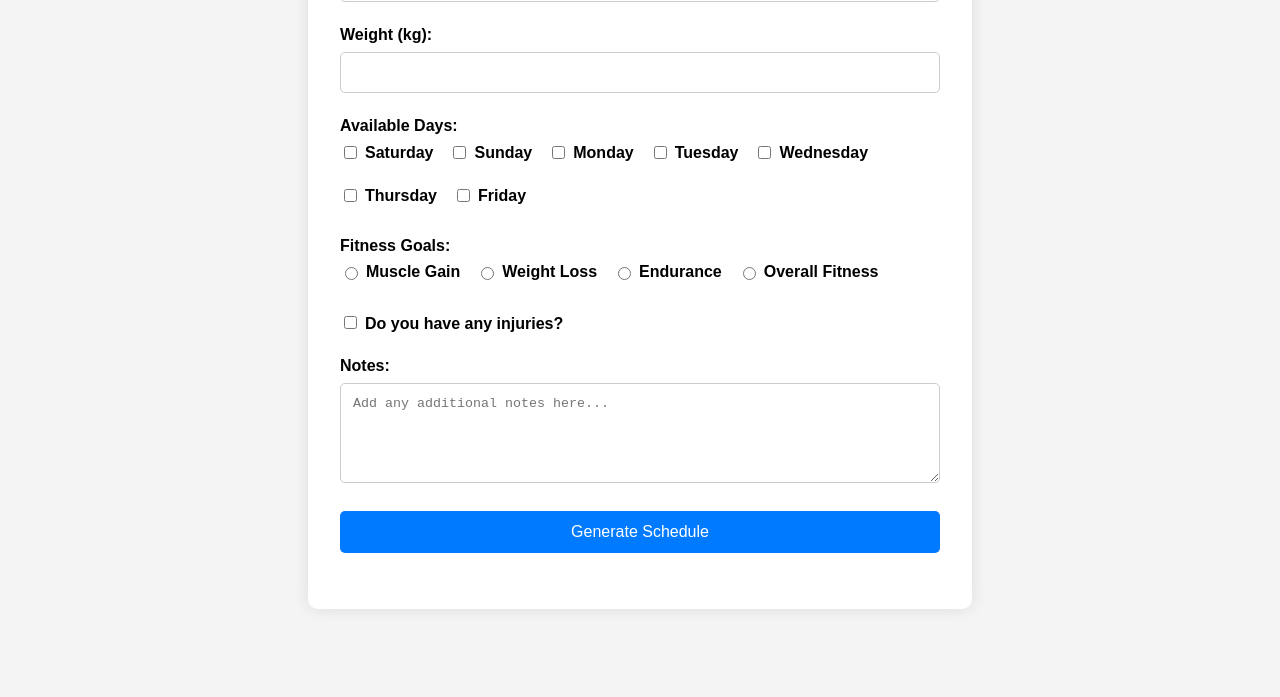
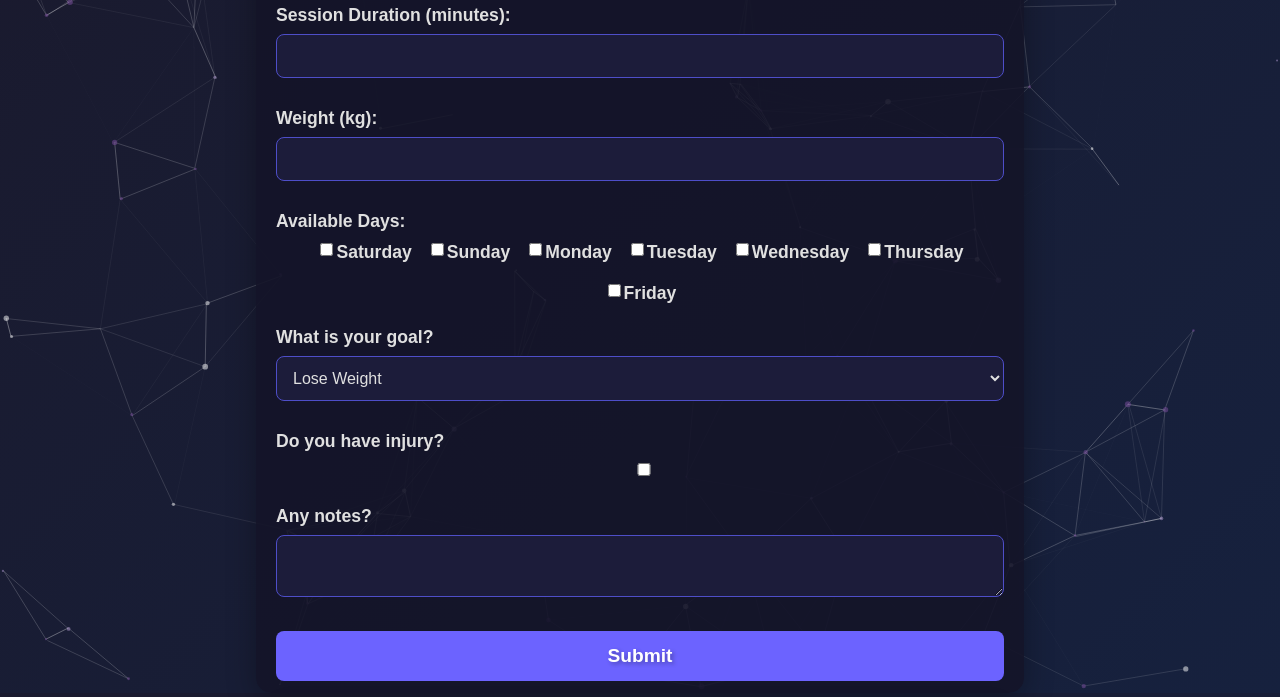
Before and after one commit to youssef-pplo/Ai-Gym-Scheduler, a plain HTML site: page index.html in a window 1280 px wide. Shown: the part 107-804 px from the top of the page. Drawn offline with nearby package versions, Linux system fonts and the light colour scheme.

Commit message:
Update index.html

```diff
--- a/index.html
+++ b/index.html
@@ -1,112 +1,147 @@
 <!DOCTYPE html>
 <html lang="en">
 <head>
-  <meta charset="UTF-8" />
-  <meta name="viewport" content="width=device-width, initial-scale=1.0" />
+    <meta charset="UTF-8">
+    <meta name="viewport" content="width=device-width, initial-scale=1.0">
       <title>Gym Schedule Generator</title>
     <style>
         body {
-      font-family: "Termina", sans-serif;
-      display: flex;
-      flex-direction: column;
-      justify-content: center;
-      align-items: center;
-      background-color: #f4f4f4;
+            font-family: 'Termina', sans-serif;
             margin: 0;
-      overflow-x: hidden;
+            padding: 0;
+            background: linear-gradient(135deg, #1a1a2e, #16213e);
+            overflow: hidden;
+            color: #ffffff;
+            height: 100vh;
         }
-    .form-container {
-      background-color: white;
-      padding: 2rem;
-      border-radius: 10px;
-      box-shadow: 0 0 15px rgba(0, 0, 0, 0.1);
-      max-width: 600px;
+
+        #particles-js {
+            position: absolute;
             width: 100%;
-      margin: 10px;
+            height: 100%;
+            background-size: cover;
+            z-index: -1;
         }
-    .form-group {
-      margin-bottom: 1.5rem;
+
+        /* Scrollbar Styling */
+        ::-webkit-scrollbar {
+            width: 8px;
         }
-    .form-group label {
-      display: block;
-      margin-bottom: 0.5rem;
-      font-weight: bold;
+
+        ::-webkit-scrollbar-track {
+            background: #2b2b42;
         }
-    .form-group input[type="number"],
-    .form-group textarea {
-      width: 100%;
-      padding: 0.75rem;
-      border: 1px solid #ccc;
-      border-radius: 5px;
+
+        ::-webkit-scrollbar-thumb {
+            background: #6c63ff;
+            border-radius: 8px;
+        }
+        * {
             box-sizing: border-box;
         }
-    .form-group textarea {
-      height: 100px;
-      resize: vertical;
+
+        ::-webkit-scrollbar-thumb:hover {
+            background: #4e4ec8;
         }
-    .form-group input[type="number"] {
-      step: 5;
+
+        .container {
+            overflow-x: hidden;
+            max-width: 60%;
+            margin: auto;
+            padding: 20px;
+            background: rgba(20, 20, 40, 0.9);
+            border-radius: 15px;
+            box-shadow: 0 8px 30px rgba(0, 0, 0, 0.3);
+            position: relative;
+            z-index: 1;
+            max-height: 100vh;
+            overflow-y: auto;
         }
-    .form-group input[type="checkbox"],
-    .form-group input[type="radio"] {
-      margin-right: 0.5rem;
+
+        h1 {
+            text-align: center;
+            margin-bottom: 20px;
+            color: #6c63ff;
+            font-size: 2.5rem;
+            font-weight: bold;
+            text-shadow: 2px 2px 4px rgba(0, 0, 0, 0.5);
         }
-    .checkbox-group,
-    .radio-group {
-      display: flex;
-      flex-wrap: wrap;
-      gap: 1rem;
+
+        .form-group {
+            margin-bottom: 20px;
         }
-    .checkbox-group label,
-    .radio-group label {
-      display: flex;
-      align-items: center;
+
+        label {
+            display: block;
+            margin-bottom: 8px;
+            color: #e0e0e0;
+            font-weight: bold;
+            font-size: 1.1rem;
         }
-    .form-group button {
+
+        input, select, textarea {
             width: 100%;
-      padding: 0.75rem;
-      background-color: #007bff;
+            padding: 12px;
+            margin-bottom: 10px;
+            border-radius: 8px;
+            border: 1px solid #4e4ec8;
+            font-size: 1rem;
+            background-color: #1c1c3a;
+            color: #e0e0e0;
+            transition: all 0.3s ease;
+        }
+
+        input:focus, select:focus, textarea:focus {
+            border-color: #6c63ff;
+            box-shadow: 0 0 8px rgba(108, 99, 255, 0.5);
+            outline: none;
+        }
+
+        button {
+            width: 100%;
+            padding: 14px;
+            background-color: #6c63ff;
             color: white;
             border: none;
-      border-radius: 5px;
-      font-size: 1rem;
+            border-radius: 8px;
             cursor: pointer;
-      transition: background-color 0.3s;
+            font-size: 1.2rem;
+            font-weight: bold;
+            transition: background-color 0.3s ease;
+            text-shadow: 2px 2px 4px rgba(0, 0, 0, 0.3);
         }
-    .form-group button:hover {
-      background-color: #0056b3;
+
+        button:hover {
+            background-color: #4e4ec8;
         }
+
+        .output {
+            margin-top: 20px;
+            font-size: 1.1rem;
+            color: #e0e0e0;
+            background-color: #1c1c3a;
+            padding: 20px;
+            border-radius: 12px;
+            white-space: pre-wrap;
+            box-shadow: 0 4px 20px rgba(0, 0, 0, 0.2);
+        }
+
         #loading {
             display: none;
             text-align: center;
             margin-top: 2rem;
         }
-    #schedule {
-      display: none;
-      margin-top: 2rem;
-      margin-bottom: 2rem;
-      padding: 1rem;
-      background-color: #fff;
-      border: 1px solid #ccc;
-      border-radius: 5px;
-      box-shadow: 0 0 10px rgba(0, 0, 0, 0.1);
-      max-width: 600px;
-      width: 100%;
-      overflow-x: auto;
-    }
-    pre {
-      white-space: pre-wrap;
-      word-break: break-word;
-    }
+
         .spinner {
-      border: 4px solid rgba(0, 0, 0, 0.1);
+            border: 4px solid rgba(255, 255, 255, 0.1);
             border-radius: 50%;
-      border-top: 4px solid #007bff;
+            border-top: 4px solid #6c63ff;
             width: 40px;
             height: 40px;
             animation: spin 1s linear infinite;
             margin: 0 auto;
         }
+
         @keyframes spin {
             0% {
                 transform: rotate(0deg);
@@ -115,18 +150,61 @@
                 transform: rotate(360deg);
             }
         }
-    /* Hide the injury details textbox initially */
-    #injuryDetails {
+
+        #sport-type-group {
             display: none;
         }
+
+        /* Media query for smaller screens */
+        @media (max-width: 768px) {
+            .container {
+                padding: 15px;
+                max-height: 80vh;
+            }
+
+            h1 {
+                font-size: 2rem;
+            }
+
+            button {
+                padding: 10px;
+                font-size: 1rem;
+            }
+
+            .output {
+                font-size: 1rem;
+                padding: 15px;
+            }
+
+            .spinner {
+                width: 30px;
+                height: 30px;
+            }
+        }
+        .checkbox-group {
+          display: flex;
+          flex-wrap: wrap; /* Allows items to wrap onto the next line */
+          justify-content: center; /* Centers the checkboxes horizontally */
+          gap: 15px; /* Space between checkboxes */
+        }
+
+        .checkbox-group label {
+          display: flex;
+          align-items: center; /* Aligns checkbox and text vertically */
+          margin: 0; /* Remove default margin */
+          flex: 0 1 auto; /* Allows labels to shrink or grow as needed */
+        }
+
     </style>
-  <script src="https://cdn.jsdelivr.net/npm/marked/marked.min.js"></script>
 </head>
 <body>
-  <div class="form-container">
-    <form id="gymForm">
+    <div id="particles-js"></div>
+
+    <div class="container">
+        <h1>Ai Gym Scheduler</h1>
+        <form id="nutrition-form">
             <div class="form-group">
-        <label for="duration">Session Duration (minutes):</label>
+                <label for="age">Session Duration (minutes):</label>
                  <input type="number" id="duration" name="duration" min="15" max="180" step="5" required />
             </div>
             <div class="form-group">
@@ -146,112 +224,195 @@
                 </div>
               </div>
             <div class="form-group">
-        <label>Fitness Goals:</label>
-        <div class="radio-group">
-          <label><input type="radio" id="goal1" name="goal" value="muscle gain" required />Muscle Gain</label>
-          <label><input type="radio" id="goal2" name="goal" value="weight loss" required />Weight Loss</label>
-          <label><input type="radio" id="goal3" name="goal" value="endurance" required />Endurance</label>
-          <label><input type="radio" id="goal4" name="goal" value="overall fitness" required />Overall Fitness</label>
+                <label for="goal">What is your goal?</label>
+                <select id="goal" name="goal" required>
+                    <option value="lose_weight">Lose Weight</option>
+                    <option value="gain_muscle">Gain Muscle</option>
+                    <option value="maintain">Maintain</option>
+                    <option value="improve_endurance">Improve Endurance</option>
+                    <option value="increase_energy">Increase Energy</option>
+                    <option value="enhance_mood">Enhance Mood</option>
+                    <option value="healthy_life">Healthy Life</option>
+                </select>
             </div>
+            <div class="form-group">
+                <label for="play-sport">Do you have injury?</label>
+                <input type="checkbox" id="play-sport" name="play-sport">
             </div>
-
-      <!-- Injuries Checkbox -->
-      <div class="form-group">
-        <label><input type="checkbox" id="injuries" name="injuries" />Do you have any injuries?</label>
-      </div>
-
-      <!-- Injuries Details Textbox -->
-      <div class="form-group" id="injuryDetails">
-        <label for="injuryText">Please provide details about your injury:</label>
-        <textarea id="injuryText" name="injuryText"></textarea>
+            <div class="form-group" id="sport-type-group">
+                <label for="sport-type">Injury Type:</label>
+                <input type="text" id="sport-type" name="sport-type">
             </div>
 
             <div class="form-group">
-        <label for="notes">Notes:</label>
-        <textarea id="notes" name="notes" placeholder="Add any additional notes here..."></textarea>
+                <label for="notes">Any notes?</label>
+                <textarea id="notes" name="notes"></textarea>
             </div>
-
-      <div class="form-group">
-        <button type="submit">Generate Schedule</button>
-      </div>
+            <button type="submit">Submit</button>
         </form>
-  </div>
-
         <div id="loading">
             <div class="spinner"></div>
             <p>Loading...</p>
         </div>
+        <div id="output" class="output"></div>
+    </div>
+    <script src="https://cdn.jsdelivr.net/npm/marked/marked.min.js"></script>
+    <script src="https://cdn.jsdelivr.net/particles.js/2.0.0/particles.min.js"></script>
+    <script>
+        particlesJS("particles-js", {
+            "particles": {
+                "number": {
+                    "value": 80,
+                    "density": {
+                        "enable": true,
+                        "value_area": 800
+                    }
+                },
+                "color": {
+                    "value": ["#ffffff", "#7c4d9f", "#b59dd6"]
+                },
+                "shape": {
+                    "type": "circle",
+                    "stroke": {
+                        "width": 0,
+                        "color": "#000000"
+                    },
+                    "polygon": {
+                        "nb_sides": 5
+                    }
+                },
+                "opacity": {
+                    "value": 0.5,
+                    "random": false,
+                    "anim": {
+                        "enable": false,
+                        "speed": 1,
+                        "opacity_min": 0.1,
+                        "sync": false
+                    }
+                },
+                "size": {
+                    "value": 3,
+                    "random": true,
+                    "anim": {
+                        "enable": false,
+                        "speed": 40,
+                        "size_min": 0.1,
+                        "sync": false
+                    }
+                },
+                "line_linked": {
+                    "enable": true,
+                    "distance": 150,
+                    "color": "#ffffff",
+                    "opacity": 0.4,
+                    "width": 1
+                },
+                "move": {
+                    "enable": true,
+                    "speed": 6,
+                    "direction": "none",
+                    "random": false,
+                    "straight": false,
+                    "out_mode": "out",
+                    "attract": {
+                        "enable": false,
+                        "rotateX": 600,
+                        "rotateY": 1200
+                    }
+                }
+            },
+            "interactivity": {
+                "detect_on": "canvas",
+                "events": {
+                    "onhover": {
+                        "enable": true,
+                        "mode": "repulse"
+                    },
+                    "onclick": {
+                        "enable": true,
+                        "mode": "push"
+                    },
+                    "resize": true
+                },
+                "modes": {
+                    "grab": {
+                        "distance": 400,
+                        "line_linked": {
+                            "opacity": 1
+                        }
+                    },
+                    "bubble": {
+                        "distance": 400,
+                        "size": 40,
+                        "duration": 2,
+                        "opacity": 8,
+                        "speed": 3
+                    },
+                    "repulse": {
+                        "distance": 200,
+                        "duration": 0.4
+                    },
+                    "push": {
+                        "particles_nb": 4
+                    },
+                    "remove": {
+                        "particles_nb": 2
+                    }
+                }
+            },
+            "retina_detect": true
+        });
 
-  <div id="schedule"></div>
+        document.getElementById('play-sport').addEventListener('change', function() {
+            const sportTypeGroup = document.getElementById('sport-type-group');
+            sportTypeGroup.style.display = this.checked ? 'block' : 'none';
+        });
 
-  <script>
-    // Toggle injury details textbox visibility based on injuries checkbox
-    document.getElementById("injuries").addEventListener("change", function() {
-      const injuryDetails = document.getElementById("injuryDetails");
-      injuryDetails.style.display = this.checked ? "block" : "none";
-    });
-      document
-        .getElementById("gymForm")
-        .addEventListener("submit", function (event) {
+        document.getElementById('nutrition-form').addEventListener('submit', function(event) {
             event.preventDefault();
-          document.getElementById("loading").style.display = "block";
-          document.getElementById("schedule").style.display = "none";
+            document.getElementById('loading').style.display = 'block';
+            document.getElementById('output').style.display = 'none';
 
-          const duration = document.getElementById("duration").value;
-          const weight = document.getElementById("weight").value;
-          const goals = document.querySelector(
-            'input[name="goal"]:checked'
-          ).value;
-          const daysAvailable = Array.from(
-            document.querySelectorAll('input[name="daysAvailable"]:checked')
+            const age = document.getElementById('duration').value;
+            const weight = document.getElementById('weight').value;
+            const playSport = document.getElementById('play-sport').checked;
+            const sportType = document.getElementById('sport-type').value;
+            const goal = document.getElementById('goal').value;
+            const notes = document.getElementById('notes').value;
+            const daysAvailable = Array.from(document.querySelectorAll('input[name="daysAvailable"]:checked')
               )
-            .map((el) => el.value)
-            .join(", ");
-          const notes = document.getElementById("notes").value;
-
-          const injuries = document.getElementById("injuries").checked;
-          const injuryText = injuries ? document.getElementById("injuryText").value : "No injuries";
-
-          const numDays = daysAvailable.split(", ").length;
-          const promptText = `numDays = ${numDays}, duration = ${duration} Min, weight = ${weight} kg, goals = ${goals}, daysAvailable = ${daysAvailable}, notes =  , injury : ${injuries ? injuryText : "None"}${notes}.`;
-
-          const apiUrl = `https://gym.ai.pplo.dev/?text=${encodeURIComponent(
-            promptText
-          )}`;
-
-          const xhr = new XMLHttpRequest();
-          xhr.open("GET", apiUrl, true);
-
-          xhr.onload = function () {
-            if (xhr.status >= 200 && xhr.status < 300) {
-              const response = JSON.parse(xhr.responseText);
-
-              // Assuming the JSON response contains a 'schedule' property
-              const schedule = response.schedule || "No schedule available";
-
-              // Hide loading animation and display schedule
-              document.getElementById("loading").style.display = "none";
-              const scheduleDiv = document.getElementById("schedule");
-              scheduleDiv.style.display = "block";
-              // Convert Markdown to HTML
-              scheduleDiv.innerHTML = marked.parse(schedule);
-
-              // Scroll to the schedule
-              scheduleDiv.scrollIntoView({ behavior: "smooth" });
-            } else {
-              throw new Error(`HTTP error! Status: ${xhr.status}`);
-            }
+            const data = {
+                duration: age,
+                daysAvailable : daysAvailable,
+                weight: weight,
+                have_inurjy: playSport,
+                inurjy_type: playSport ? sportType : '',
+                goal: goal,
+                notes: notes
             };
 
-          xhr.onerror = function () {
-            console.error("Error fetching schedule");
-            document.getElementById("loading").style.display = "none";
-            const scheduleDiv = document.getElementById("schedule");
-            scheduleDiv.style.display = "block";
-            scheduleDiv.innerHTML = `<p>Failed to load schedule. Please try again.</p>`;
-          };
+            const apiUrl = `https://gym.ai.pplo.dev/?text=${encodeURIComponent(JSON.stringify(data))}`;
 
-          xhr.send();
+            fetch(apiUrl)
+                .then(response => response.json())
+                .then(result => {
+                    document.getElementById('loading').style.display = 'none';
+                    const outputDiv = document.getElementById('output');
+                    outputDiv.style.display = 'block';
+
+                    // Assuming the JSON result has a field named 'schedule'
+                    const markdown = `### Nutrition Plan\n\n${result.schedule || 'No schedule available.'}`;
+                    outputDiv.innerHTML = marked.parse(markdown);
+                    outputDiv.scrollIntoView({ behavior: 'smooth' });
+                })
+                .catch(error => {
+                    console.error('Error:', error);
+                    document.getElementById('loading').style.display = 'none';
+                    const outputDiv = document.getElementById('output');
+                    outputDiv.style.display = 'block';
+                    outputDiv.innerHTML = `<p>Failed to fetch data. Please try again.</p>`;
+                });
         });
     </script>
 </body>
```
Lines whose indentation alone changed are shown as unchanged.
